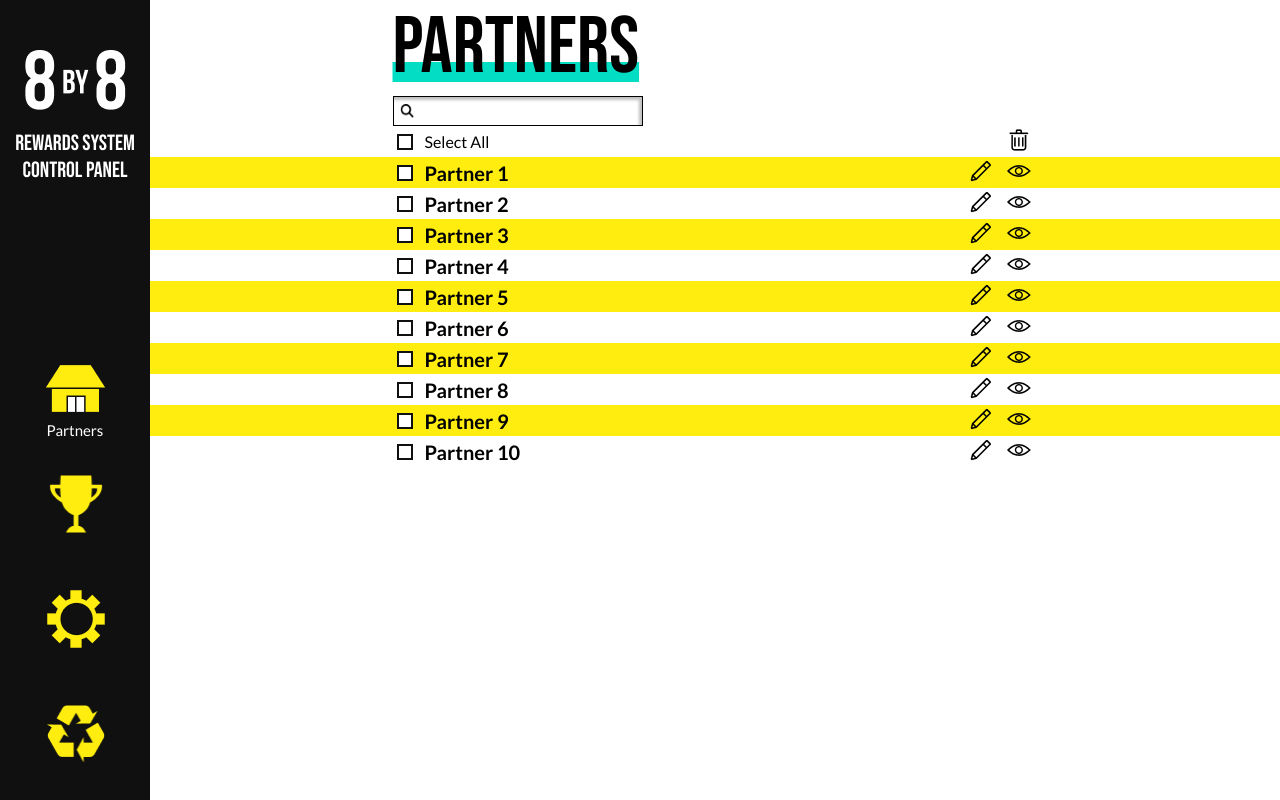
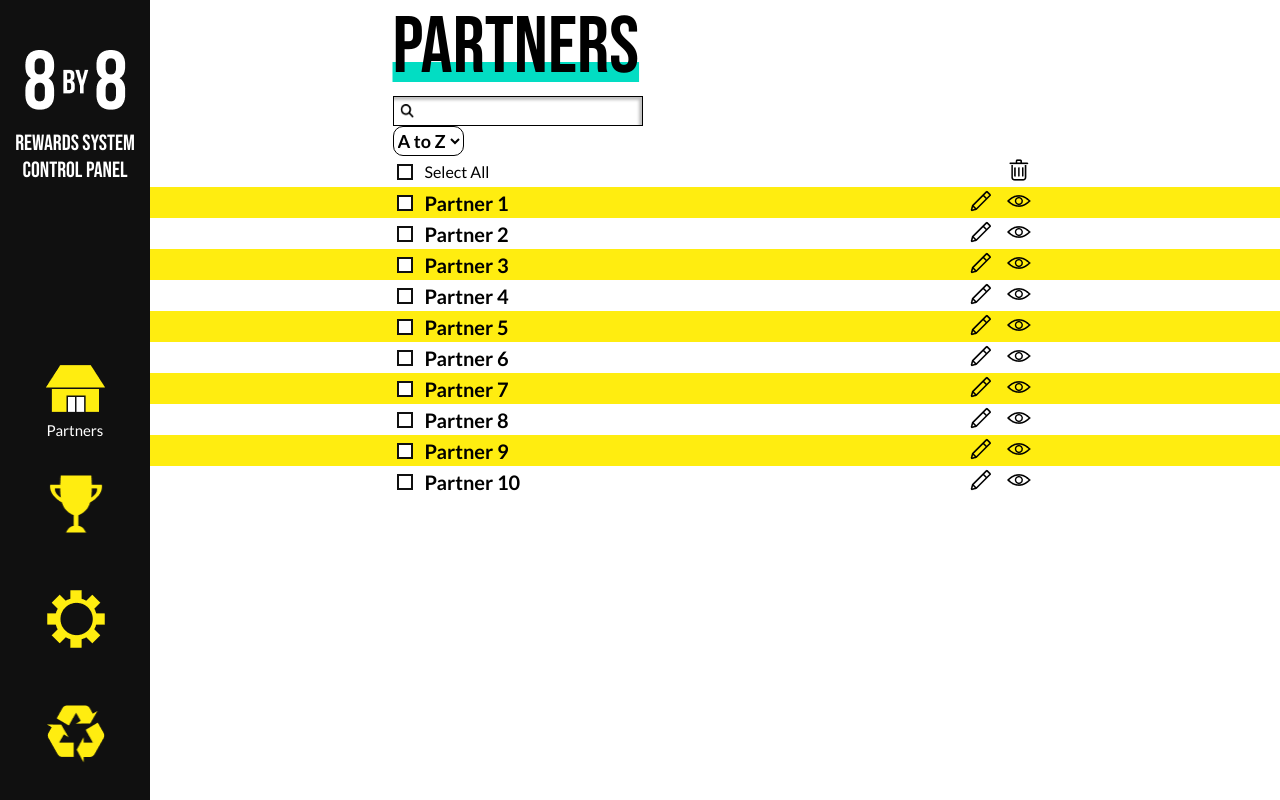
Before and after one commit to dvorakjt/rewards-demo, a React (Vite) app in the folder control-panel/: page /partners in a window 1280 px wide. Built offline with nearby package versions, Linux system fonts and the light colour scheme.

Commit message:
implemented custom select component

```diff
--- a/control-panel/src/main/index.ts
+++ b/control-panel/src/main/index.ts
@@ -34,6 +34,12 @@ function createWindow(): void {
     mainWindow.loadFile(join(__dirname, '../renderer/index.html'));
   }
 }
+
+/*
+  Enable the experimental-web-platform-features flag to enable the
+  customizable select element.
+*/
+app.commandLine.appendSwitch('enable-experimental-web-platform-features');
 
 // This method will be called when Electron has finished
 // initialization and is ready to create browser windows.
--- /dev/null
+++ b/control-panel/src/renderer/src/components/select/index.tsx
@@ -0,0 +1 @@
+export { Select } from './select';
--- /dev/null
+++ b/control-panel/src/renderer/src/components/select/select.tsx
@@ -0,0 +1,61 @@
+import type { CSSProperties } from 'react';
+import caretUp from '/src/assets/icons/caret-up.svg';
+import caretDown from '/src/assets/icons/caret-down.svg';
+import './styles.scss';
+
+interface Option {
+  text: string;
+  value: string;
+}
+
+interface SelectProps {
+  id: string;
+  name: string;
+  options: Option[];
+  value: string;
+  setValue: (value: string) => void;
+  className?: string;
+  style?: CSSProperties;
+}
+
+export function Select({ setValue, options, ...props }: SelectProps) {
+  let selectedOption: Option | null = null;
+  const otherOptions: Option[] = [];
+
+  for (const option of options) {
+    if (option.value === props.value) {
+      selectedOption = option;
+    } else {
+      otherOptions.push(option);
+    }
+  }
+
+  return (
+    <select {...props} onChange={({ target }) => setValue(target.value)}>
+      <button>
+        <div>
+          {selectedOption?.text}
+          <img src={caretDown} />
+        </div>
+        {/* Render hidden options to set the width of the select element. */}
+        {options.map((option) => {
+          return (
+            <span>
+              {option.text}
+              <img src={caretUp} />
+            </span>
+          );
+        })}
+      </button>
+      {selectedOption && (
+        <option value={selectedOption.value}>
+          {selectedOption.text}
+          <img src={caretUp} />
+        </option>
+      )}
+      {otherOptions.map((option) => {
+        return <option value={option.value}>{option.text}</option>;
+      })}
+    </select>
+  );
+}
--- /dev/null
+++ b/control-panel/src/renderer/src/components/select/styles.scss
@@ -0,0 +1,93 @@
+@use '../../styles/partials' as *;
+
+select,
+::picker(select) {
+  appearance: base-select;
+}
+
+$select-height: 30px;
+$border-width: 1px;
+$border-radius: 10px;
+$option-gap: 0.5em;
+
+select {
+  appearance: base-select;
+  height: $select-height;
+  border: $border-width solid $color-black-text;
+  border-radius: $border-radius;
+  font-family: $font-family-lato;
+  font-weight: $font-weight-bold;
+  font-size: 18px;
+  background-color: $color-white;
+  cursor: pointer;
+}
+
+select:focus {
+  outline: none;
+}
+
+select::picker-icon {
+  display: none;
+}
+
+select > button {
+  display: flex;
+  flex-direction: column;
+  align-items: center;
+}
+
+select > button > div {
+  height: 100%;
+  width: 100%;
+  display: flex;
+  align-items: center;
+  justify-content: space-between;
+}
+
+select > button > div > img {
+  margin-left: $option-gap;
+}
+
+::picker(select) {
+  border: $border-width solid $color-black-text;
+  border-radius: $border-radius;
+  position: absolute;
+  top: -($select-height + $border-width);
+  left: 0;
+}
+
+option {
+  height: $select-height;
+  display: flex;
+  align-items: center;
+  justify-content: space-between;
+  gap: $option-gap;
+}
+
+option::checkmark {
+  display: none;
+}
+
+option:focus {
+  outline: none;
+}
+
+option:focus,
+option:hover {
+  background-color: $color-yellow;
+  cursor: pointer;
+}
+
+select img {
+  width: 15px;
+  height: 9px;
+}
+
+select > button > span {
+  height: 0;
+  overflow: hidden;
+}
+
+select > button > span > img {
+  margin-left: $option-gap;
+}
--- a/control-panel/src/renderer/src/pages/partners/partners.tsx
+++ b/control-panel/src/renderer/src/pages/partners/partners.tsx
@@ -1,12 +1,14 @@
 import { useState } from 'react';
 import { v4 as uuid } from 'uuid';
 import { SearchBar } from '@renderer/components/searchbar';
+import { Select } from '@renderer/components/select';
 import { PartnersList } from '@renderer/components/partners-list';
 import type { Partner } from '@renderer/model/partner';
 import styles from './styles.module.scss';
 
 export function Partners() {
   const [searchTerm, setSearchTerm] = useState('');
+  const [sortOrder, setSortOrder] = useState('asc');
   const [partners, setPartners] = useState(() => {
     const partners: Partner[] = [];
     for (let i = 1; i <= 10; i++) {
@@ -33,6 +35,22 @@ export function Partners() {
         <div>
           <h1 className="heading">Partners</h1>
           <SearchBar searchTerm={searchTerm} setSearchTerm={setSearchTerm} />
+          <Select
+            id="sort-order"
+            name="sortOrder"
+            value={sortOrder}
+            setValue={setSortOrder}
+            options={[
+              {
+                text: 'A to Z',
+                value: 'asc'
+              },
+              {
+                text: 'Z to A',
+                value: 'desc'
+              }
+            ]}
+          ></Select>
         </div>
       </header>
       <section>
```
Also changed, not shown: control-panel/src/renderer/src/assets/icons/caret-down.svg (added), control-panel/src/renderer/src/assets/icons/caret-up.svg (added).
